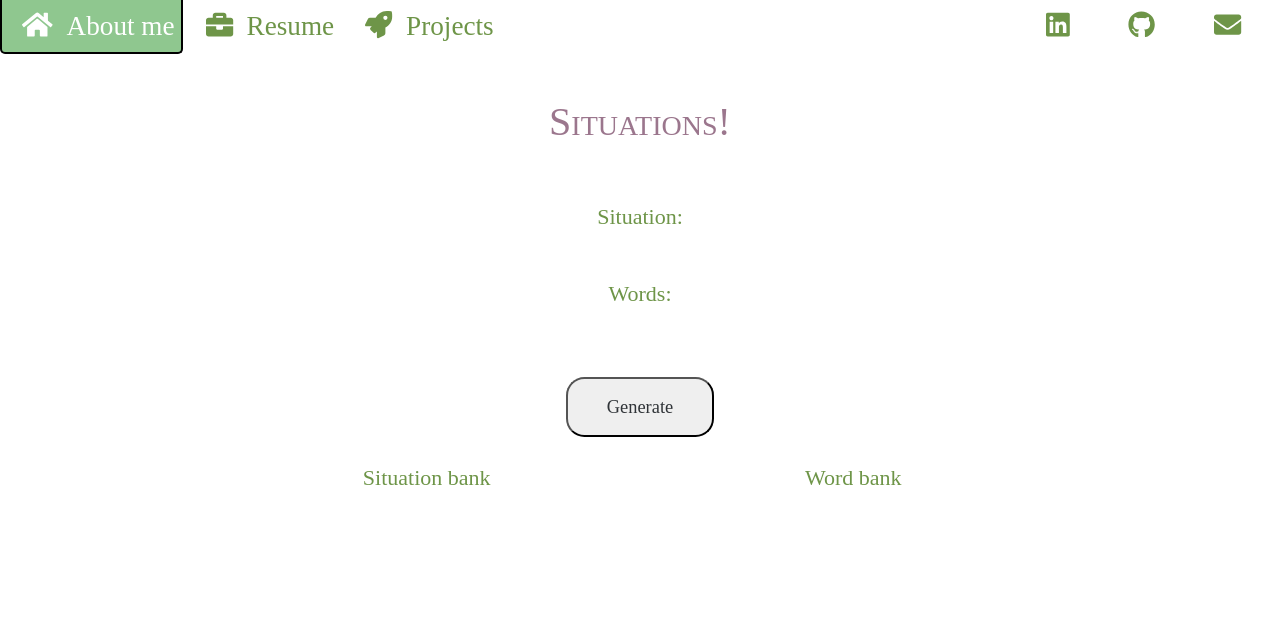
After one commit to cstuartroe/conorstuartroe, a Django app: template lander/templates/lander/situations.html in a window 1280 px wide. The commit adds this page. Shown: the top 622 px of the page. Run offline with Django 3.2, Linux system fonts and the light colour scheme; the template is opened without the code that fills it, so the values that code supplies are empty; some libraries are stand-ins or nearby versions; some web fonts are replaced.

Commit message:
situations game

```diff
--- a/lander/templates/lander/base.html
+++ b/lander/templates/lander/base.html
@@ -40,5 +40,8 @@
 			$("<i class=\"fas fa-cog\" aria-hidden=\"true\"></i>").insertAfter("hr")
 		</script>
 
+		{% block scripts %}
+		{% endblock %}
+
 	</body>
 </html>
--- a/lander/templates/lander/randwords.html
+++ b/lander/templates/lander/randwords.html
@@ -5,7 +5,7 @@
 <h2 style="padding: 0 0 1em 0;">Random Phrase Generator</h2>
 	<div class="row">
 		<div class="col-xs-12">
-			<p>{{ words }}</p>
+			<p style="text-align:center;">{{ words }}</p>
   		</div>
   	</div>
  <button onClick="window.location.reload()" style="padding: 1em 3vw;">Generate</button>
--- /dev/null
+++ b/lander/templates/lander/situations.html
@@ -0,0 +1,36 @@
+{% extends 'lander/base.html' %}
+
+{% block content %}
+
+<div class="container">
+<h1 style="padding: 0 0 1em 0;">Situations!</h1>
+	<div class="row">
+		<div class="col-xs-12">
+			<h3>Situation:</h3>
+			<p style="text-align:center;" id="situation"></p>
+			<h3>Words:</h3>
+            <p style="text-align: center;" id="words"></p>
+  		</div>
+  	</div>
+
+    <button onClick="draw()" style="padding: 1em 3vw;">Generate</button>
+
+	<div class="row">
+		<div class="col-xs-6">
+			<h3>Situation bank</h3>
+			<p style="text-align:center;" id="situation-bank"></p>
+		</div>
+		<div class="col-xs-6">
+			<h3>Word bank</h3>
+            <p style="text-align: center;" id="word-bank"></p>
+  		</div>
+  	</div>
+</div>
+
+{% endblock %}
+
+{% block scripts %}
+
+<script src="/static/js/situations.js"></script>
+
+{% endblock %}
--- a/lander/urls.py
+++ b/lander/urls.py
@@ -23,5 +23,6 @@ urlpatterns = [
     path('journal', views.journalhome, name="journalhome"),
     path('journal/<str:date_string>', views.journalentry, name="journalentry"),
     path('journal/md/<str:date_string>', views.journalmd, name="journalmd"),
+    path('situations', views.situations, name="situations"),
     path('', views.index, name='index')
 ]
--- a/lander/views.py
+++ b/lander/views.py
@@ -154,3 +154,7 @@ def journalmd(request, date_string):
         with open(filename, "w") as fh:
             fh.write(request.POST["md"])
         return HttpResponse()
+
+
+def situations(request):
+    return render(request, "lander/situations.html")
--- a/static/css/custom.css
+++ b/static/css/custom.css
@@ -23,10 +23,14 @@ body {
 	text-align: center;
 }
 
-h1 {
+h1, h2, h3 {
 	text-align: center;
 	font-family: "Gentium";
 	color: #6E9548;
+	padding: 0;
+}
+
+h1 {
 	padding: 0em 3em;
 	font-size: 5vh;
 	color: #9B768D;
@@ -38,11 +42,12 @@ h1.chinese {
 }
 
 h2 {
-	text-align: center;
-	font-family: "Gentium";
-	color: #6E9548;
-	padding: 0;
 	font-size: 3.5vh;
+	margin: .5em;
+}
+
+h3 {
+	font-size: 2.75vh;
 	margin: .5em;
 }
 
--- /dev/null
+++ b/static/js/situations.js
@@ -0,0 +1,49 @@
+var situations, words;
+
+function sampleRemove(arr, n) {
+  var out = [];
+  while (out.length < n && arr.length > 0) {
+    var i = Math.floor(Math.random() * arr.length);
+    out.push(arr[i]);
+    arr.splice(i, 1);
+  }
+  return out;
+}
+
+function draw() {
+  if ((typeof situations !== 'undefined') && (typeof words !== 'undefined')) {
+    $("#situation").html(sampleRemove(situations, 1));
+    $("#situation-bank").html(situations.join("<br/><br/>"));
+    $("#words").html(sampleRemove(words, 3).join(', '));
+    $("#word-bank").html(words.join(", "));
+  }
+}
+
+function setSituations() {
+  var xhttp = new XMLHttpRequest();
+  xhttp.onreadystatechange = function() {
+    if (this.readyState == 4 && this.status == 200) {
+      situations = this.responseText.split("\n\n").map(s => s.replace(/\s+/, " "));
+      draw();
+    }
+  };
+  xhttp.open("GET", "/static/text/situations.txt", true);
+  xhttp.send();
+}
+
+function setWords() {
+  var xhttp = new XMLHttpRequest();
+  xhttp.onreadystatechange = function() {
+    if (this.readyState == 4 && this.status == 200) {
+      words = this.responseText.split("\n");
+      draw();
+    }
+  };
+  xhttp.open("GET", "/static/text/situation_words.txt", true);
+  xhttp.send();
+}
+
+$(document).ready(function() {
+  setSituations();
+  setWords();
+});
```
